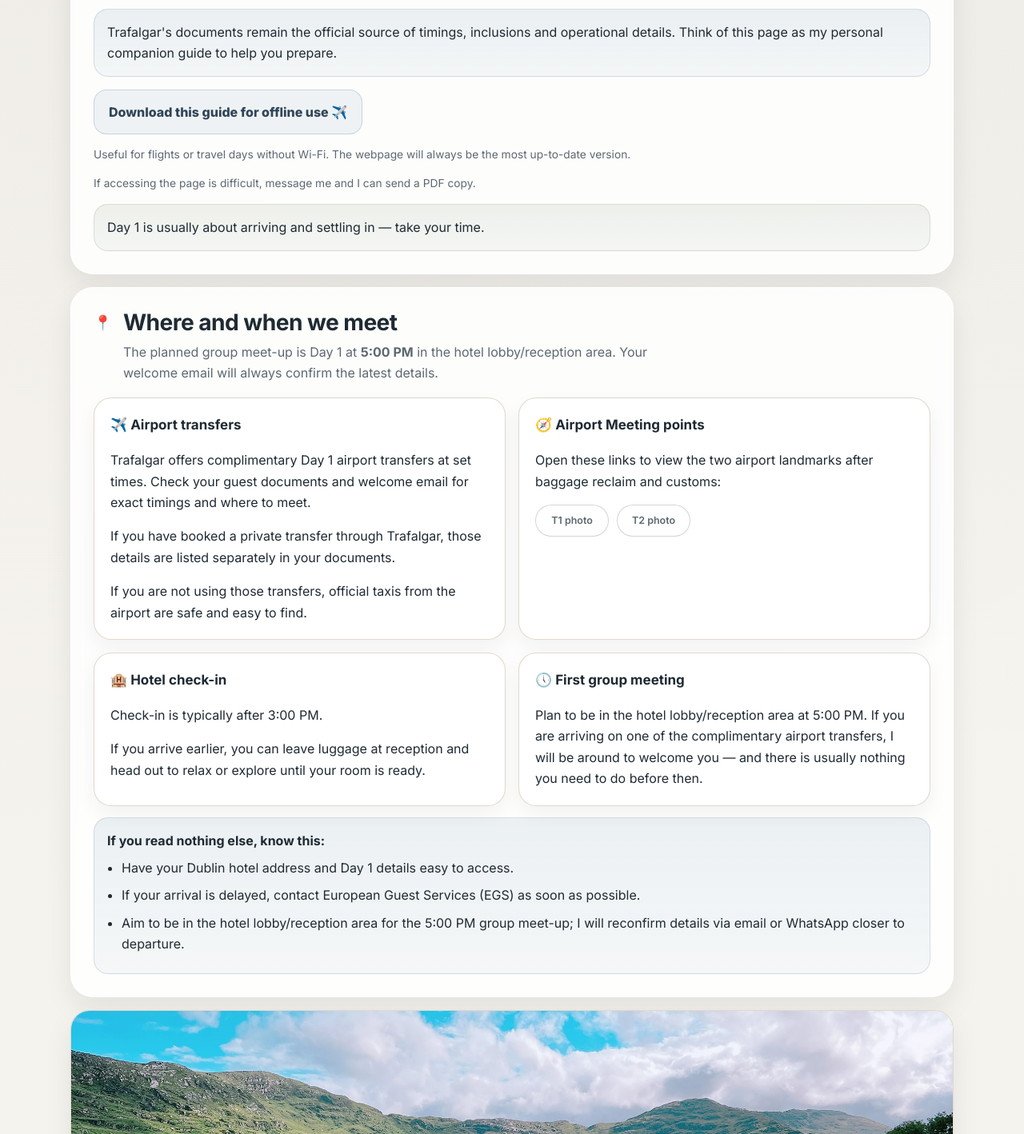
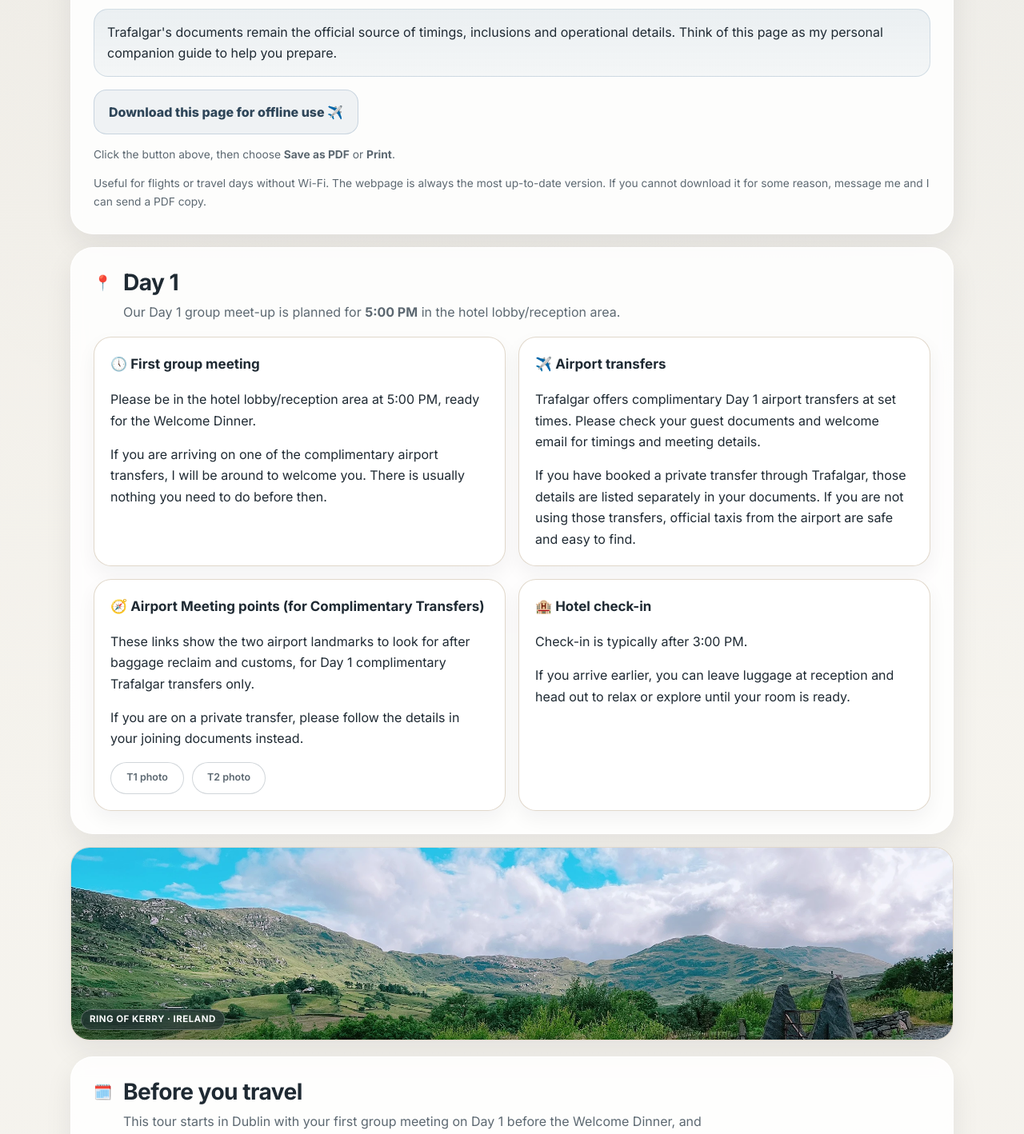
Before and after one commit to joelrplunkett/tour-with-joel, a plain HTML site: page welcome/best-of-ireland-and-scotland.html in a window 1280 px wide. Shown: the part 1154-2572 px from the top of the page at 80% size. Drawn offline with Linux system fonts and the light colour scheme.

Commit message:
Simplify Day 1 arrival section copy and offline guidance

```diff
--- a/welcome/best-of-ireland-and-scotland.html
+++ b/welcome/best-of-ireland-and-scotland.html
@@ -181,7 +181,7 @@
          --------------------------------------------------------- -->
     <nav class="anchor-nav" aria-label="Page sections">
       <a href="#intro">Intro</a>
-      <a href="#arrival">Day 1 arrival</a>
+      <a href="#arrival">Day 1</a>
       <a href="#this-week">Before travel</a>
       <a href="#weather">Weather</a>
       <a href="#packing">Packing</a>
@@ -215,19 +215,15 @@
 
       <div class="section-actions">
         <button class="btn section-btn" type="button" onclick="window.print()">
-          Download this guide for offline use ✈️
+          Download this page for offline use ✈️
         </button>
       </div>
       <p class="tiny">
-        Useful for flights or travel days without Wi-Fi. The webpage will always be the most up-to-date version.
+        Click the button above, then choose <strong>Save as PDF</strong> or <strong>Print</strong>.
       </p>
       <p class="tiny">
-        If accessing the page is difficult, message me and I can send a PDF copy.
+        Useful for flights or travel days without Wi-Fi. The webpage is always the most up-to-date version. If you cannot download it for some reason, message me and I can send a PDF copy.
       </p>
-
-      <div class="tip">
-        Day 1 is usually about arriving and settling in — take your time.
-      </div>
     </section>
 
     <!-- ---------------------------------------------------------
@@ -237,24 +233,30 @@
       <div class="section-header">
         <div class="section-icon">📍</div>
         <div>
-          <h2>Where and when we meet</h2>
+          <h2>Day 1</h2>
           <p class="lede">
-            The planned group meet-up is Day 1 at <strong>5:00 PM</strong> in the hotel lobby/reception area. Your welcome email will always confirm the latest details.
+            Our Day 1 group meet-up is planned for <strong>5:00 PM</strong> in the hotel lobby/reception area.
           </p>
         </div>
       </div>
 
       <div class="grid">
         <div class="tile">
-          <h3>✈️ Airport transfers</h3>
-          <p>Trafalgar offers complimentary Day 1 airport transfers at set times. Check your guest documents and welcome email for exact timings and where to meet.</p>
-          <p>If you have booked a private transfer through Trafalgar, those details are listed separately in your documents.</p>
-          <p>If you are not using those transfers, official taxis from the airport are safe and easy to find.</p>
+          <h3>🕔 First group meeting</h3>
+          <p>Please be in the hotel lobby/reception area at 5:00 PM, ready for the Welcome Dinner.</p>
+          <p>If you are arriving on one of the complimentary airport transfers, I will be around to welcome you. There is usually nothing you need to do before then.</p>
         </div>
 
         <div class="tile">
-          <h3>🧭 Airport Meeting points</h3>
-          <p>Open these links to view the two airport landmarks after baggage reclaim and customs:</p>
+          <h3>✈️ Airport transfers</h3>
+          <p>Trafalgar offers complimentary Day 1 airport transfers at set times. Please check your guest documents and welcome email for timings and meeting details.</p>
+          <p>If you have booked a private transfer through Trafalgar, those details are listed separately in your documents. If you are not using those transfers, official taxis from the airport are safe and easy to find.</p>
+        </div>
+
+        <div class="tile">
+          <h3>🧭 Airport Meeting points (for Complimentary Transfers)</h3>
+          <p>These links show the two airport landmarks to look for after baggage reclaim and customs, for Day 1 complimentary Trafalgar transfers only.</p>
+          <p>If you are on a private transfer, please follow the details in your joining documents instead.</p>
           <div class="airport-photo-links">
             <a class="inline-photo-link" href="#t1-ice-photo">T1 photo</a>
             <a class="inline-photo-link" href="#t2-yellow-photo">T2 photo</a>
@@ -266,20 +268,6 @@
           <p>Check-in is typically after 3:00 PM.</p>
           <p>If you arrive earlier, you can leave luggage at reception and head out to relax or explore until your room is ready.</p>
         </div>
-
-        <div class="tile">
-          <h3>🕔 First group meeting</h3>
-          <p>Plan to be in the hotel lobby/reception area at 5:00 PM. If you are arriving on one of the complimentary airport transfers, I will be around to welcome you — and there is usually nothing you need to do before then.</p>
-        </div>
-      </div>
-
-      <div class="note">
-        <strong>If you read nothing else, know this:</strong>
-        <ul class="clean">
-          <li>Have your Dublin hotel address and Day 1 details easy to access.</li>
-          <li>If your arrival is delayed, contact European Guest Services (EGS) as soon as possible.</li>
-          <li>Aim to be in the hotel lobby/reception area for the 5:00 PM group meet-up; I will reconfirm details via email or WhatsApp closer to departure.</li>
-        </ul>
       </div>
     </section>
 
```
